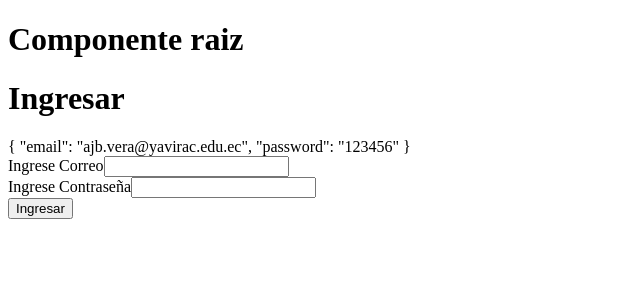
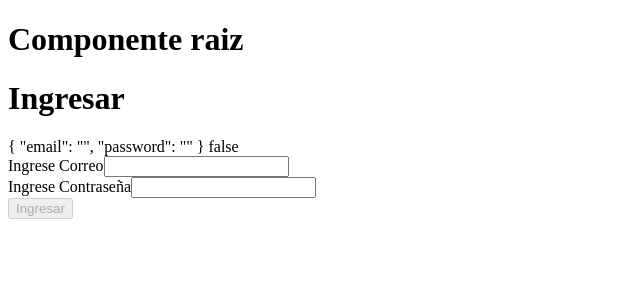
Before and after one commit to Ajvera2000/front_angular_nest_av, an Angular app: page /auth/login in a window 1280 px wide. Shown: the top 300 px of the page, without its empty margins (0-640 px from the left). Built offline with nearby package versions, Linux system fonts and the light colour scheme.

Commit message:
diapositiva 25

```diff
--- a/src/app/auth/auth-module.ts
+++ b/src/app/auth/auth-module.ts
@@ -5,6 +5,7 @@ import { AuthRoutingModule } from './auth-routing-module';
 import { Login } from './components/login/login';
 import { Register } from './components/register/register';
 import { ReactiveFormsModule } from '@angular/forms';
+import { HttpClientModule } from '@angular/common/http';
 
 @NgModule({
   declarations: [
@@ -14,7 +15,8 @@ import { ReactiveFormsModule } from '@angular/forms';
   imports: [
     CommonModule,
     AuthRoutingModule,
-    ReactiveFormsModule
+    ReactiveFormsModule,
+    HttpClientModule
   ]
 })
 export class AuthModule { }
--- a/src/app/auth/components/login/login.html
+++ b/src/app/auth/components/login/login.html
@@ -1,5 +1,6 @@
 <h1>Ingresar </h1>
 {{ loginForm.value | json }}
+{{loginForm.valid }}
 <form>
     <label>Ingrese Correo</label>
     <input type="email" />
@@ -7,5 +8,5 @@
     <label>Ingrese Contraseña</label>
     <input type="password" />
     <br />
-    <button (click)="funIngresar()">Ingresar </button>
+    <button (click)="funIngresar()" [disabled]="!loginForm.valid">Ingresar </button>
 </form>
--- a/src/app/auth/components/login/login.ts
+++ b/src/app/auth/components/login/login.ts
@@ -1,5 +1,5 @@
 import { Component } from '@angular/core';
-import { FormControl, FormGroup } from '@angular/forms';
+import { FormControl, FormGroup, Validators } from '@angular/forms';
 
 @Component({
   selector: 'app-login',
@@ -10,9 +10,9 @@ import { FormControl, FormGroup } from '@angular/forms';
 export class Login {
 
   loginForm=new FormGroup({
-    email:new FormControl('ajb.vera@yavirac.edu.ec'),//valores por defecto
-    password:new FormControl('123456'),//valores por defecto
-})
+    email:new FormControl("", [Validators.email, Validators.required]),//<-- valores por defecto
+    password:new FormControl("",Validators.required),//<-- valores por defecto
+  });
 
 funIngresar(){
   alert("Ingresando...")
```
